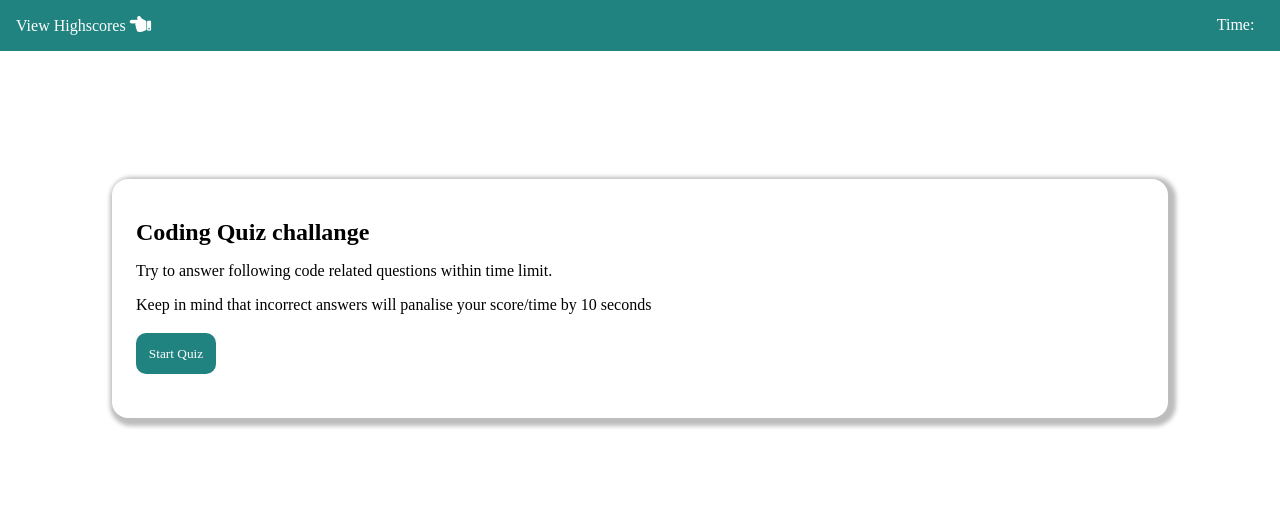
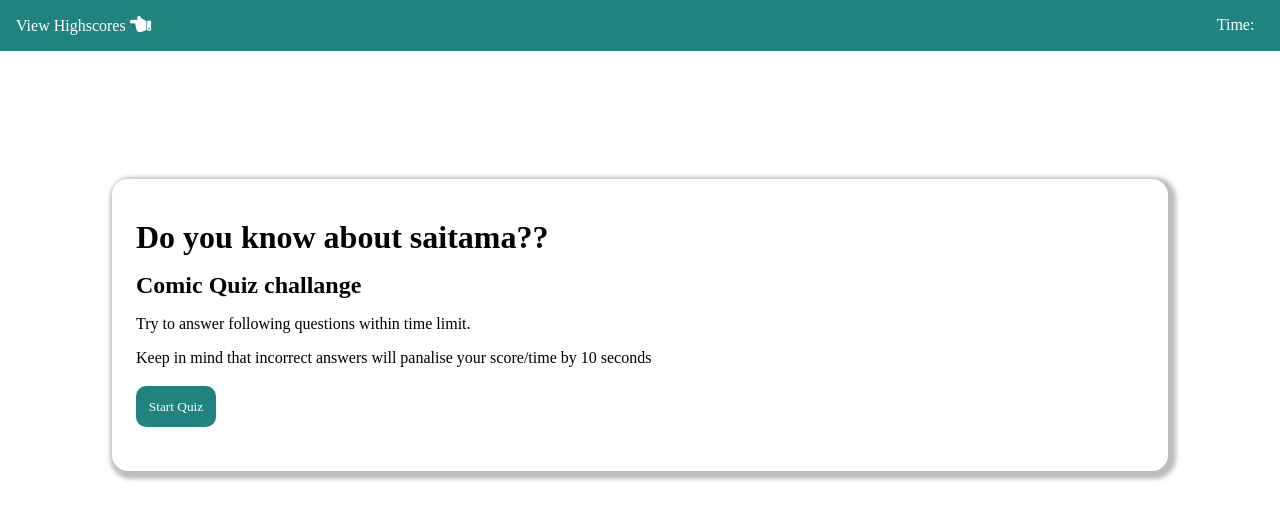
Before and after one commit to Shiv1002/quiz-app, a plain HTML site: page index.html in a window 1280 px wide. Drawn offline with Linux system fonts and the light colour scheme.

Commit message:
made a quiz app

```diff
--- a/index.html
+++ b/index.html
@@ -22,9 +22,11 @@
     </header>
     <main>
         <div class='container'>
+
             <div class="description">
-                <h2>Coding Quiz challange</h2>
-                <p>Try to answer following code related questions within time limit.</p>
+                <h1>Do you know about saitama??</h1>
+                <h2>Comic Quiz challange</h2>
+                <p>Try to answer following questions within time limit.</p>
                 <p>Keep in mind that incorrect answers will panalise your score/time by 10 seconds</p>
                 <div class="buttons">
                 <button class="button" onclick="start()">Start Quiz</button>
--- a/script.js
+++ b/script.js
@@ -153,7 +153,6 @@ function showQ() {
     qCard[0].innerHTML = qInfo.questionText;
     var ind = 1;
     for (var obj of qInfo.options) {
-        console.log(qCard[ind])
         qCard[ind].innerHTML = obj;
         ind++;
     }
```
